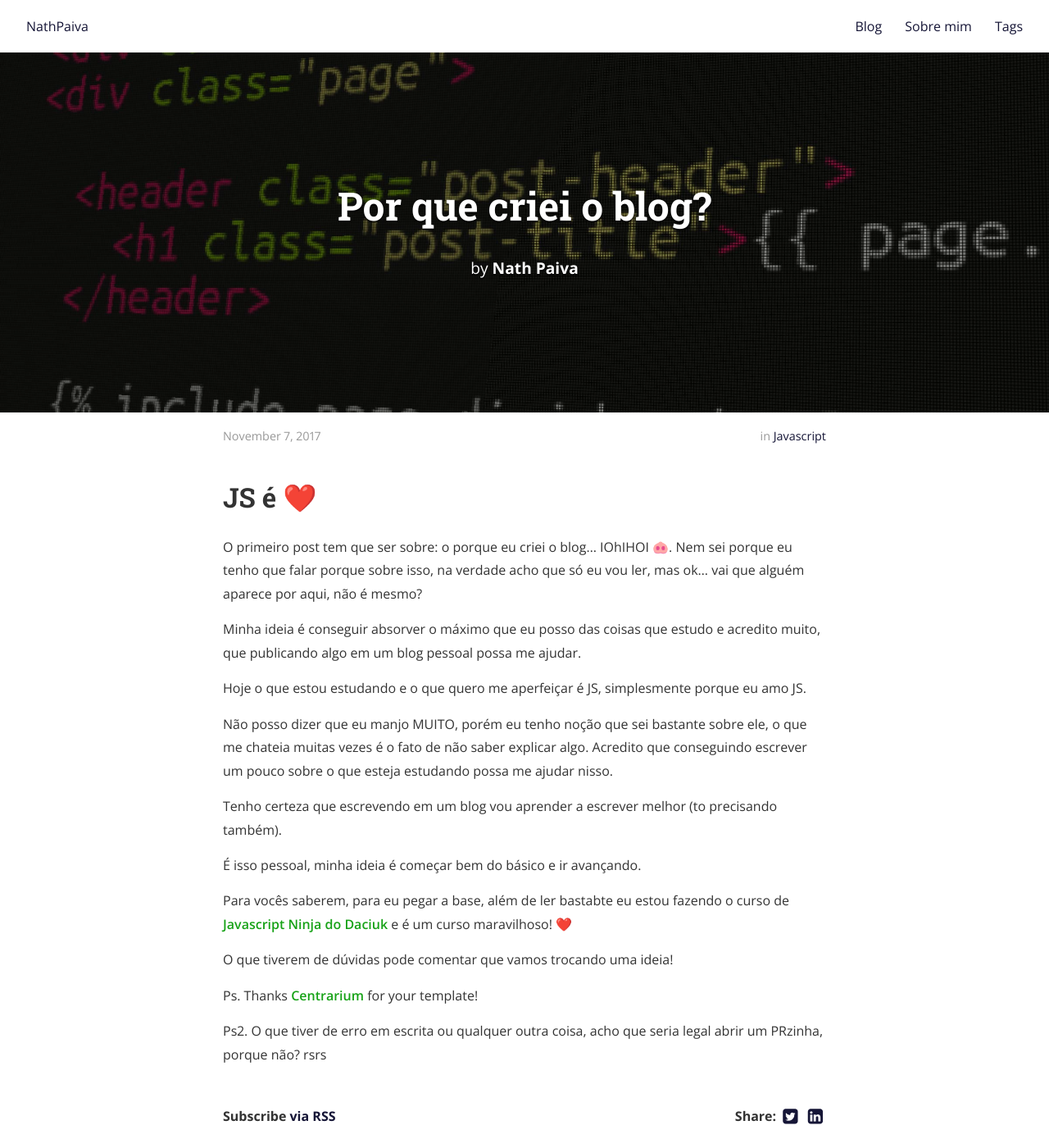
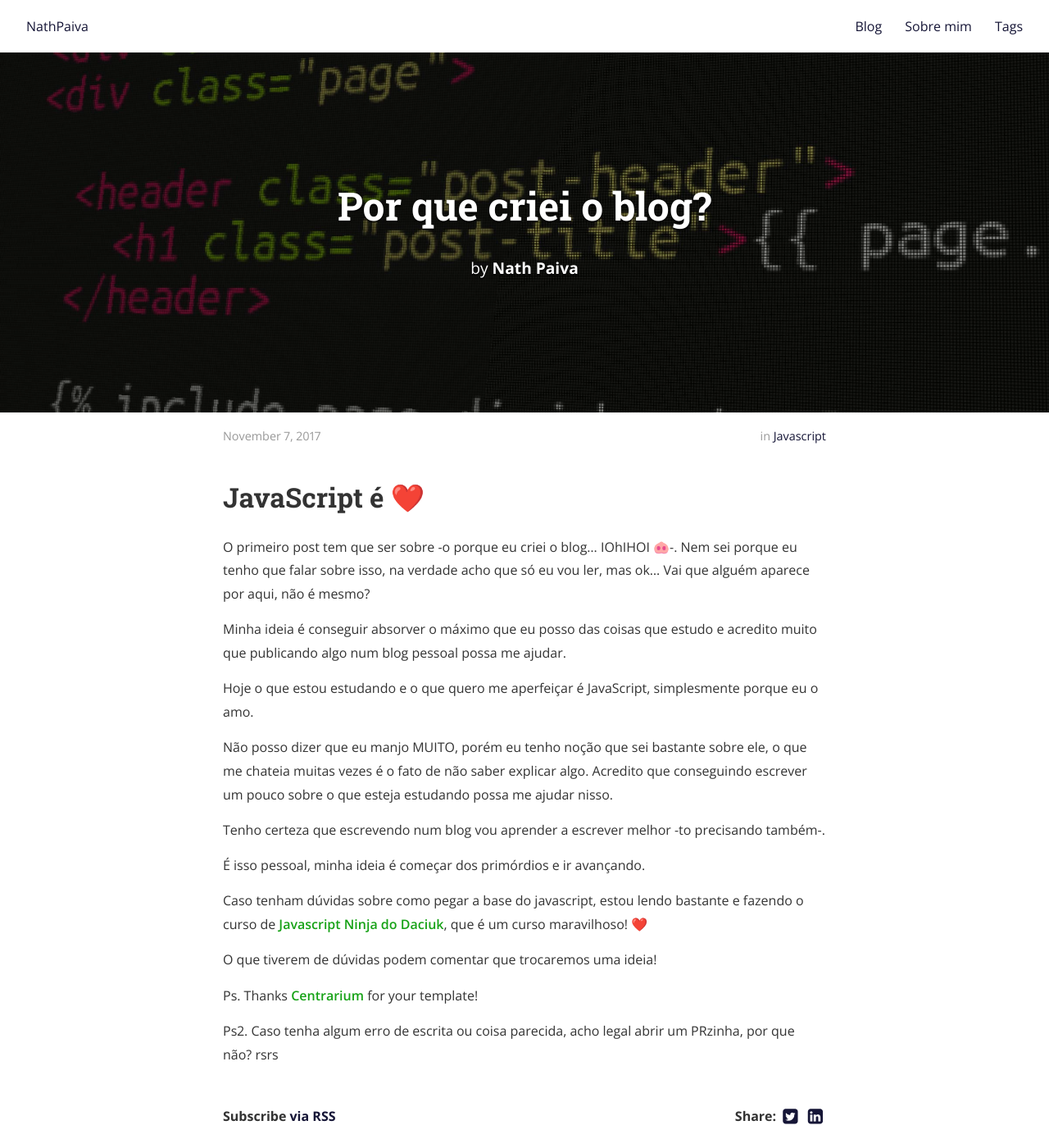
Before and after one commit to nathpaiva/nathpaiva.github.io, a Jekyll site: the page built from _posts/2017-11-07-porque-do-blog.md, in a window 1280 px wide and 1400 px high. Shown: the whole window at 82% size. Built offline with Jekyll 4.4.1, drawn with Linux system fonts in a browser that asks for light colours; nearby versions of some CDN libraries; comment, search, counter and statistics services are not loaded.

Commit message:
Correção de escrita - vugo a PRzinha

```diff
--- a/_posts/2017-11-07-porque-do-blog.md
+++ b/_posts/2017-11-07-porque-do-blog.md
@@ -9,24 +9,24 @@ tags:
 cover:  "/assets/instacode.jpg"
 ---
 
-# JS é ❤️
+# JavaScript é ❤️
 
-O primeiro post tem que ser sobre: o porque eu criei o blog... IOhIHOI 🐽. Nem sei porque eu tenho que falar porque sobre isso, na verdade acho que só eu vou ler, mas ok... vai que alguém aparece por aqui, não é mesmo?
+O primeiro post tem que ser sobre -o porque eu criei o blog... IOhIHOI 🐽-. Nem sei porque eu tenho que falar sobre isso, na verdade acho que só eu vou ler, mas ok... Vai que alguém aparece por aqui, não é mesmo?
 
-Minha ideia é conseguir absorver o máximo que eu posso das coisas que estudo e acredito muito, que publicando algo em um blog pessoal possa me ajudar.
+Minha ideia é conseguir absorver o máximo que eu posso das coisas que estudo e acredito muito que publicando algo num blog pessoal possa me ajudar.
 
-Hoje o que estou estudando e o que quero me aperfeiçar é JS, simplesmente porque eu amo JS.
+Hoje o que estou estudando e o que quero me aperfeiçar é JavaScript, simplesmente porque eu o amo.
 
 Não posso dizer que eu manjo MUITO, porém eu tenho noção que sei bastante sobre ele, o que me chateia muitas vezes é o fato de não saber explicar algo. Acredito que conseguindo escrever um pouco sobre o que esteja estudando possa me ajudar nisso.
 
-Tenho certeza que escrevendo em um blog vou aprender a escrever melhor (to precisando também).
+Tenho certeza que escrevendo num blog vou aprender a escrever melhor -to precisando também-.
 
-É isso pessoal, minha ideia é começar bem do básico e ir avançando.
+É isso pessoal, minha ideia é começar dos primórdios e ir avançando.
 
-Para vocês saberem, para eu pegar a base, além de ler bastabte eu estou fazendo o curso de [Javascript Ninja do Daciuk](https://www.udemy.com/curso-javascript-ninja "Curso de Javascript Ninja do Daciuk"){:target="_blank"} e é um curso maravilhoso! ❤️
+Caso tenham dúvidas sobre como pegar a base do javascript, estou lendo bastante e fazendo o curso de [Javascript Ninja do Daciuk](https://www.udemy.com/curso-javascript-ninja "Curso de Javascript Ninja do Daciuk"){:target="_blank"}, que é um curso maravilhoso! ❤️
 
-O que tiverem de dúvidas pode comentar que vamos trocando uma ideia!
+O que tiverem de dúvidas podem comentar que trocaremos uma ideia!
 
 Ps. Thanks [Centrarium](http://themes.jekyllrc.org/centrarium/ "Link para o template utilizado no blog"){:target="_blank"} for your template!
 
-Ps2. O que tiver de erro em escrita ou qualquer outra coisa, acho que seria legal abrir um PRzinha, porque não? rsrs
+Ps2. Caso tenha algum erro de escrita ou coisa parecida, acho legal abrir um PRzinha, por que não? rsrs
```
